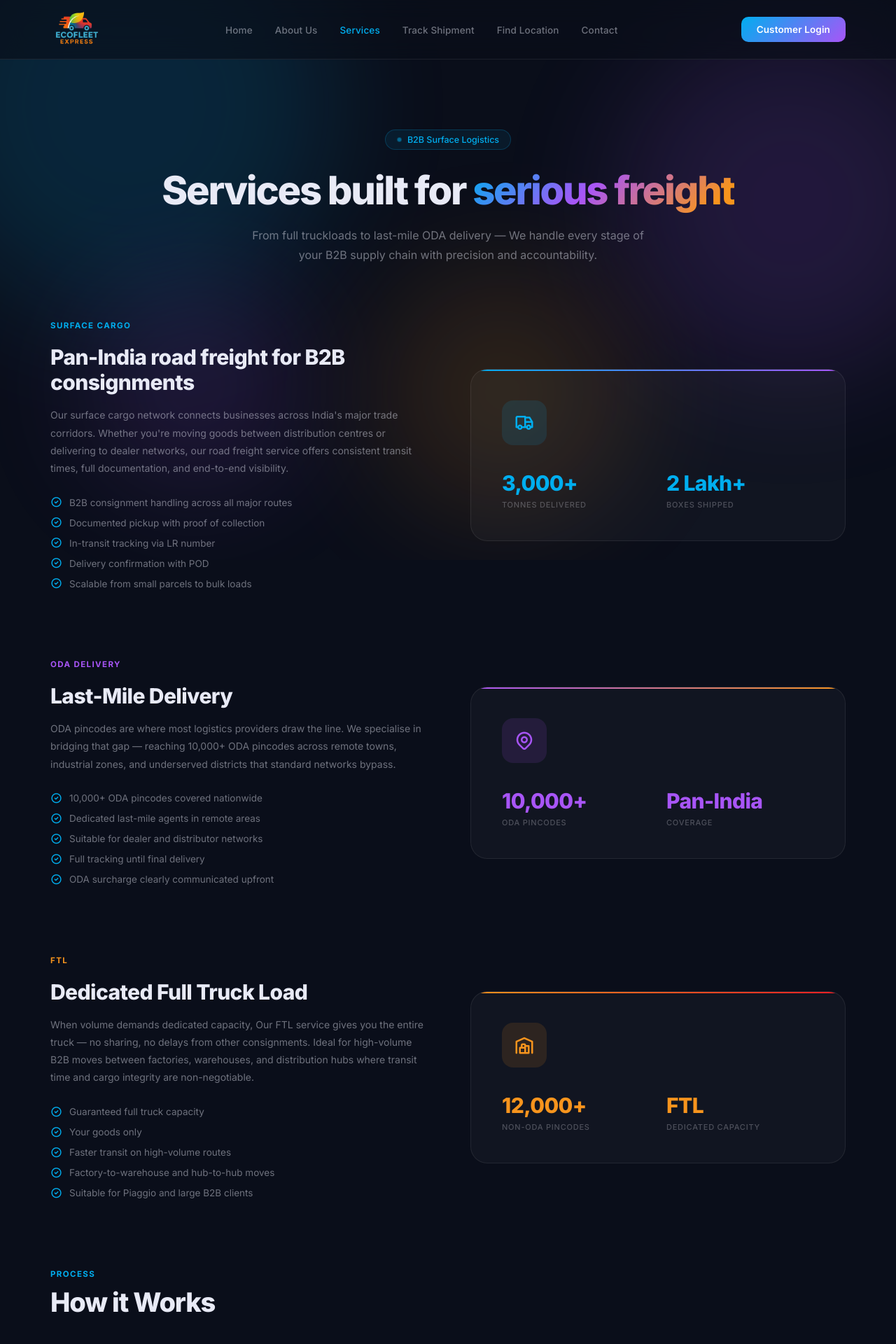
After one commit to asce999/ecofleet-website, a Django app: page /services/ in a window 1280 px wide. The commit adds this page. Shown: the top 1920 px of the page at 70% size. Run offline with Django 5.2, Linux system fonts and the light colour scheme.

Commit message:
Services page — layout, hover effects, tilt cards, process flow

```diff
--- a/core/urls.py
+++ b/core/urls.py
@@ -3,4 +3,5 @@ from . import views
 
 urlpatterns = [
     path('', views.home, name='home'),
+    path('services/', views.services, name='services'),
 ]
--- a/core/views.py
+++ b/core/views.py
@@ -2,3 +2,6 @@ from django.shortcuts import render
 
 def home(request):
     return render(request, 'core/home.html')
+
+def services(request):
+    return render(request, 'core/services.html')
--- a/static/css/main.css
+++ b/static/css/main.css
@@ -585,3 +585,297 @@ h1 {
   font-family: inherit;
   white-space: nowrap;
 }
+
+/* ── PAGE HERO ── */
+.page-hero {
+  position: relative;
+  z-index: 5;
+  padding: 100px 72px 80px;
+  display: flex;
+  justify-content: center;
+  text-align: center;
+}
+
+.page-hero-inner {
+  max-width: 900px;
+  display: flex;
+  flex-direction: column;
+  align-items: center;
+}
+
+.page-hero-inner h1 {
+  font-size: 56px;
+  font-weight: 800;
+  line-height: 1.08;
+  letter-spacing: -0.04em;
+  margin-bottom: 20px;
+  max-width: 900px;
+  white-space: nowrap;
+}
+
+.page-hero-inner .hero-sub {
+  font-size: 16px;
+  color: var(--muted);
+  max-width: 560px;
+  line-height: 1.75;
+  margin-bottom: 0;
+}
+
+/* ── SERVICE BLOCKS ── */
+.service-block {
+  position: relative;
+  z-index: 5;
+  padding: 0 72px 100px;
+}
+
+.service-block-inner {
+  display: grid;
+  grid-template-columns: 1fr 1fr;
+  gap: 64px;
+  align-items: center;
+}
+
+.service-block.alt .service-block-inner {
+  direction: rtl;
+}
+
+.service-block.alt .service-block-inner > * {
+  direction: ltr;
+}
+
+.service-block-text {
+  display: flex;
+  flex-direction: column;
+}
+
+.service-title {
+  font-size: 30px;
+  font-weight: 800;
+  letter-spacing: -0.02em;
+  color: var(--text);
+  margin: 10px 0 16px;
+  line-height: 1.2;
+}
+
+.service-desc {
+  font-size: 14px;
+  color: var(--muted);
+  line-height: 1.8;
+  margin-bottom: 28px;
+}
+
+.service-features {
+  list-style: none;
+  display: flex;
+  flex-direction: column;
+  gap: 12px;
+}
+
+.service-features li {
+  display: flex;
+  align-items: center;
+  gap: 10px;
+  font-size: 13.5px;
+  color: var(--muted);
+}
+
+.service-features li i {
+  color: var(--cyan);
+  font-size: 17px;
+  flex-shrink: 0;
+}
+
+/* ── SERVICE CARD ── */
+.service-block-card {
+  background: var(--surface);
+  border: 1px solid var(--border);
+  border-radius: 24px;
+  padding: 44px;
+  position: relative;
+  overflow: hidden;
+  display: flex;
+  flex-direction: column;
+  gap: 36px;
+  min-height: unset;
+}
+
+.service-card-top {
+  position: absolute;
+  top: 0; left: 0; right: 0;
+  height: 2px;
+}
+
+.service-card-icon {
+  width: 64px;
+  height: 64px;
+  border-radius: 16px;
+  display: flex;
+  align-items: center;
+  justify-content: center;
+  font-size: 30px;
+}
+
+.service-stat-grid {
+  display: grid;
+  grid-template-columns: 1fr 1fr;
+  gap: 24px;
+}
+
+.service-stat-num {
+  font-size: 30px;
+  font-weight: 800;
+  letter-spacing: -0.02em;
+  margin-bottom: 6px;
+}
+
+.service-stat-label {
+  font-size: 11px;
+  color: var(--hint);
+  text-transform: uppercase;
+  letter-spacing: 0.07em;
+  font-weight: 500;
+}
+
+/* ── PROCESS FLOW ── */
+.process-flow {
+  display: grid;
+  grid-template-columns: repeat(4, 1fr);
+  gap: 0;
+  position: relative;
+}
+
+.process-step {
+  display: flex;
+  flex-direction: column;
+  align-items: center;
+  text-align: center;
+  padding: 0 24px;
+  position: relative;
+}
+
+.process-icon {
+  width: 60px;
+  height: 60px;
+  border-radius: 50%;
+  display: flex;
+  align-items: center;
+  justify-content: center;
+  font-size: 26px;
+  margin-bottom: 20px;
+  position: relative;
+  z-index: 2;
+}
+
+.process-line {
+  position: absolute;
+  top: 30px;
+  left: 50%;
+  width: 100%;
+  height: 1px;
+  background: linear-gradient(90deg, var(--border), var(--cyan), var(--border));
+  z-index: 1;
+}
+
+.process-line.hide { display: none; }
+
+.process-num {
+  font-size: 11px;
+  font-weight: 700;
+  color: var(--hint);
+  letter-spacing: 0.12em;
+  margin-bottom: 10px;
+}
+
+.process-step-title {
+  font-size: 15px;
+  font-weight: 700;
+  color: var(--text);
+  margin-bottom: 10px;
+}
+
+.process-step-desc {
+  font-size: 13px;
+  color: var(--muted);
+  line-height: 1.65;
+}
+
+/* ── STATS STRIP ── */
+.stats-strip {
+  display: grid;
+  grid-template-columns: repeat(4, 1fr);
+  background: rgba(255,255,255,0.03);
+  border: 1px solid var(--border);
+  border-radius: 18px;
+  backdrop-filter: blur(12px);
+  overflow: hidden;
+}
+
+.stat-item {
+  padding: 32px 24px;
+  text-align: center;
+  border-right: 1px solid var(--border);
+}
+
+.stat-item:last-child { border-right: none; }
+
+.stat-num {
+  font-size: 32px;
+  font-weight: 800;
+  letter-spacing: -0.03em;
+  background: linear-gradient(135deg, var(--cyan), var(--purple));
+  -webkit-background-clip: text;
+  -webkit-text-fill-color: transparent;
+  background-clip: text;
+}
+
+.stat-label {
+  font-size: 11px;
+  color: var(--hint);
+  font-weight: 500;
+  margin-top: 6px;
+  text-transform: uppercase;
+  letter-spacing: 0.06em;
+}
+
+/* ── PROCESS STEP HOVER ── */
+.process-step {
+  transition: transform 0.3s ease;
+  cursor: default;
+}
+
+.process-step:hover {
+  transform: translateY(-6px);
+}
+
+.process-step:hover .process-icon {
+  box-shadow: 0 0 24px rgba(0,174,239,0.25);
+  transition: box-shadow 0.3s ease;
+}
+
+.process-step:hover .process-step-title {
+  color: var(--cyan);
+  transition: color 0.3s ease;
+}
+
+.process-icon {
+  transition: box-shadow 0.3s ease;
+}
+
+.process-step-title {
+  transition: color 0.3s ease;
+}
+
+/* ── SERVICE CARD TILT HOVER ── */
+.service-block-card {
+  transition: transform 0.4s ease, box-shadow 0.4s ease, border-color 0.4s ease;
+}
+
+.service-block-card:hover {
+  transform: perspective(800px) rotateY(-4deg) rotateX(2deg) translateY(-6px);
+  box-shadow: 8px 16px 40px rgba(0, 0, 0, 0.4);
+  border-color: rgba(255,255,255,0.15);
+}
+
+.service-block.alt .service-block-card:hover {
+  transform: perspective(800px) rotateY(4deg) rotateX(2deg) translateY(-6px);
+}
--- a/templates/core/partials/navbar.html
+++ b/templates/core/partials/navbar.html
@@ -6,7 +6,7 @@
   <ul class="nav-links">
     <li><a href="{% url 'home' %}" class="{% if request.resolver_match.url_name == 'home' %}active{% endif %}">Home</a></li>
     <li><a href="#">About Us</a></li>
-    <li><a href="#">Services</a></li>
+    <li><a href="{% url 'services' %}" class="{% if request.resolver_match.url_name == 'services' %}active{% endif %}">Services</a></li>
     <li><a href="#">Track Shipment</a></li>
     <li><a href="#">Find Location</a></li>
     <li><a href="#">Contact</a></li>
--- /dev/null
+++ b/templates/core/services.html
@@ -0,0 +1,199 @@
+{% extends 'core/base.html' %}
+{% load static %}
+
+{% block title %}Services — EcoFleet Express{% endblock %}
+
+{% block content %}
+
+<!-- Ambient Orbs -->
+<div class="orbs">
+  <div class="orb orb1"></div>
+  <div class="orb orb2"></div>
+  <div class="orb orb3"></div>
+  <div class="orb orb4"></div>
+</div>
+
+<!-- PAGE HERO -->
+<section class="page-hero">
+  <div class="page-hero-inner">
+    <div class="hero-badge">
+      <div class="badge-dot"></div>
+      B2B Surface Logistics
+    </div>
+    <h1>Services built for <span class="gradient-text">serious freight</span></h1>
+    <p class="hero-sub">From full truckloads to last-mile ODA delivery — We handle every stage of your B2B supply chain with precision and accountability.</p>
+  </div>
+</section>
+
+<!-- SERVICE 1: SURFACE CARGO -->
+<section class="service-block">
+  <div class="service-block-inner">
+    <div class="service-block-text">
+      <div class="section-eyebrow eyebrow-cyan">Surface Cargo</div>
+      <h2 class="service-title">Pan-India road freight for B2B consignments</h2>
+      <p class="service-desc">Our surface cargo network connects businesses across India's major trade corridors. Whether you're moving goods between distribution centres or delivering to dealer networks, our road freight service offers consistent transit times, full documentation, and end-to-end visibility.</p>
+      <ul class="service-features">
+        <li><i class="ti ti-circle-check"></i> B2B consignment handling across all major routes</li>
+        <li><i class="ti ti-circle-check"></i> Documented pickup with proof of collection</li>
+        <li><i class="ti ti-circle-check"></i> In-transit tracking via LR number</li>
+        <li><i class="ti ti-circle-check"></i> Delivery confirmation with POD</li>
+        <li><i class="ti ti-circle-check"></i> Scalable from small parcels to bulk loads</li>
+      </ul>
+    </div>
+    <div class="service-block-card c-cyan">
+      <div class="service-card-top bar-cyan"></div>
+      <div class="service-card-icon icon-cyan">
+        <i class="ti ti-truck"></i>
+      </div>
+      <div class="service-stat-grid">
+        <div class="service-stat">
+          <div class="service-stat-num" style="color: var(--cyan)">3,000+</div>
+          <div class="service-stat-label">Tonnes Delivered</div>
+        </div>
+        <div class="service-stat">
+          <div class="service-stat-num" style="color: var(--cyan)">2 Lakh+</div>
+          <div class="service-stat-label">Boxes Shipped</div>
+        </div>
+      </div>
+    </div>
+  </div>
+</section>
+
+<!-- SERVICE 2: ODA DELIVERY -->
+<section class="service-block alt">
+  <div class="service-block-inner">
+    <div class="service-block-card c-purple">
+      <div class="service-card-top bar-purple"></div>
+      <div class="service-card-icon icon-purple">
+        <i class="ti ti-map-pin"></i>
+      </div>
+      <div class="service-stat-grid">
+        <div class="service-stat">
+          <div class="service-stat-num" style="color: var(--purple)">10,000+</div>
+          <div class="service-stat-label">ODA Pincodes</div>
+        </div>
+        <div class="service-stat">
+          <div class="service-stat-num" style="color: var(--purple)">Pan-India</div>
+          <div class="service-stat-label">Coverage</div>
+        </div>
+      </div>
+    </div>
+    <div class="service-block-text">
+      <div class="section-eyebrow eyebrow-purple">ODA Delivery</div>
+      <h2 class="service-title">Last-Mile Delivery</h2>
+      <p class="service-desc">ODA pincodes are where most logistics providers draw the line. We specialise in bridging that gap — reaching 10,000+ ODA pincodes across remote towns, industrial zones, and underserved districts that standard networks bypass.</p>
+      <ul class="service-features">
+        <li><i class="ti ti-circle-check"></i> 10,000+ ODA pincodes covered nationwide</li>
+        <li><i class="ti ti-circle-check"></i> Dedicated last-mile agents in remote areas</li>
+        <li><i class="ti ti-circle-check"></i> Suitable for dealer and distributor networks</li>
+        <li><i class="ti ti-circle-check"></i> Full tracking until final delivery</li>
+        <li><i class="ti ti-circle-check"></i> ODA surcharge clearly communicated upfront</li>
+      </ul>
+    </div>
+  </div>
+</section>
+
+<!-- SERVICE 3: FTL -->
+<section class="service-block">
+  <div class="service-block-inner">
+    <div class="service-block-text">
+      <div class="section-eyebrow eyebrow-orange">FTL</div>
+      <h2 class="service-title">Dedicated Full Truck Load</h2>
+      <p class="service-desc">When volume demands dedicated capacity, Our FTL service gives you the entire truck — no sharing, no delays from other consignments. Ideal for high-volume B2B moves between factories, warehouses, and distribution hubs where transit time and cargo integrity are non-negotiable.</p>
+      <ul class="service-features">
+        <li><i class="ti ti-circle-check"></i> Guaranteed full truck capacity</li>
+        <li><i class="ti ti-circle-check"></i> Your goods only</li>
+        <li><i class="ti ti-circle-check"></i> Faster transit on high-volume routes</li>
+        <li><i class="ti ti-circle-check"></i> Factory-to-warehouse and hub-to-hub moves</li>
+        <li><i class="ti ti-circle-check"></i> Suitable for Piaggio and large B2B clients</li>
+      </ul>
+    </div>
+    <div class="service-block-card c-orange">
+      <div class="service-card-top bar-orange"></div>
+      <div class="service-card-icon icon-orange">
+        <i class="ti ti-building-warehouse"></i>
+      </div>
+      <div class="service-stat-grid">
+        <div class="service-stat">
+          <div class="service-stat-num" style="color: var(--orange)">12,000+</div>
+          <div class="service-stat-label">Non-ODA Pincodes</div>
+        </div>
+        <div class="service-stat">
+          <div class="service-stat-num" style="color: var(--orange)">FTL</div>
+          <div class="service-stat-label">Dedicated Capacity</div>
+        </div>
+      </div>
+    </div>
+  </div>
+</section>
+
+<!-- HOW IT WORKS -->
+<section class="ef-section">
+  <div class="section-header">
+    <div class="section-eyebrow eyebrow-cyan">Process</div>
+    <div class="section-title">How it Works</div>
+  </div>
+  <div class="process-flow">
+    <div class="process-step">
+      <div class="process-icon icon-cyan"><i class="ti ti-package"></i></div>
+      <div class="process-line"></div>
+      <div class="process-num">01</div>
+      <div class="process-step-title">Pickup</div>
+      <div class="process-step-desc">Consignment collected from your premises with documented proof of pickup.</div>
+    </div>
+    <div class="process-step">
+      <div class="process-icon icon-purple"><i class="ti ti-route"></i></div>
+      <div class="process-line"></div>
+      <div class="process-num">02</div>
+      <div class="process-step-title">In Transit</div>
+      <div class="process-step-desc">Shipment moves through the network. Track live via LR number at any point.</div>
+    </div>
+    <div class="process-step">
+      <div class="process-icon icon-orange"><i class="ti ti-map-pin"></i></div>
+      <div class="process-line"></div>
+      <div class="process-num">03</div>
+      <div class="process-step-title">Out for Delivery</div>
+      <div class="process-step-desc">Last-mile agent dispatched. ODA destinations handled by dedicated field staff.</div>
+    </div>
+    <div class="process-step">
+      <div class="process-icon icon-cyan"><i class="ti ti-circle-check"></i></div>
+      <div class="process-line hide"></div>
+      <div class="process-num">04</div>
+      <div class="process-step-title">Delivered</div>
+      <div class="process-step-desc">Proof of Delivery captured and shared. Consignment closed with full documentation.</div>
+    </div>
+  </div>
+</section>
+
+<!-- STATS STRIP -->
+<section class="ef-section">
+  <div class="stats-strip">
+    <div class="stat-item">
+      <div class="stat-num">3,000+</div>
+      <div class="stat-label">Tonnes Delivered</div>
+    </div>
+    <div class="stat-item">
+      <div class="stat-num">2 Lakh+</div>
+      <div class="stat-label">Boxes Shipped</div>
+    </div>
+    <div class="stat-item">
+      <div class="stat-num">12,000+</div>
+      <div class="stat-label">Non-ODA Pincodes</div>
+    </div>
+    <div class="stat-item">
+      <div class="stat-num">10,000+</div>
+      <div class="stat-label">ODA Pincodes</div>
+    </div>
+  </div>
+</section>
+
+<!-- CTA BAND -->
+<div class="cta-band">
+  <div class="cta-text">
+      <h2>Ready to move freight with <span class="gradient-text"> EcoFleet Express? </span></h2>
+    <p>Get in touch with our operations team to discuss your B2B logistics requirements.</p>
+  </div>
+  <button class="cta-btn">Contact us today →</button>
+</div>
+
+{% endblock %}
```
Also changed, not shown: templates/core/home.html (+6 -6 lines), 1 other file.
